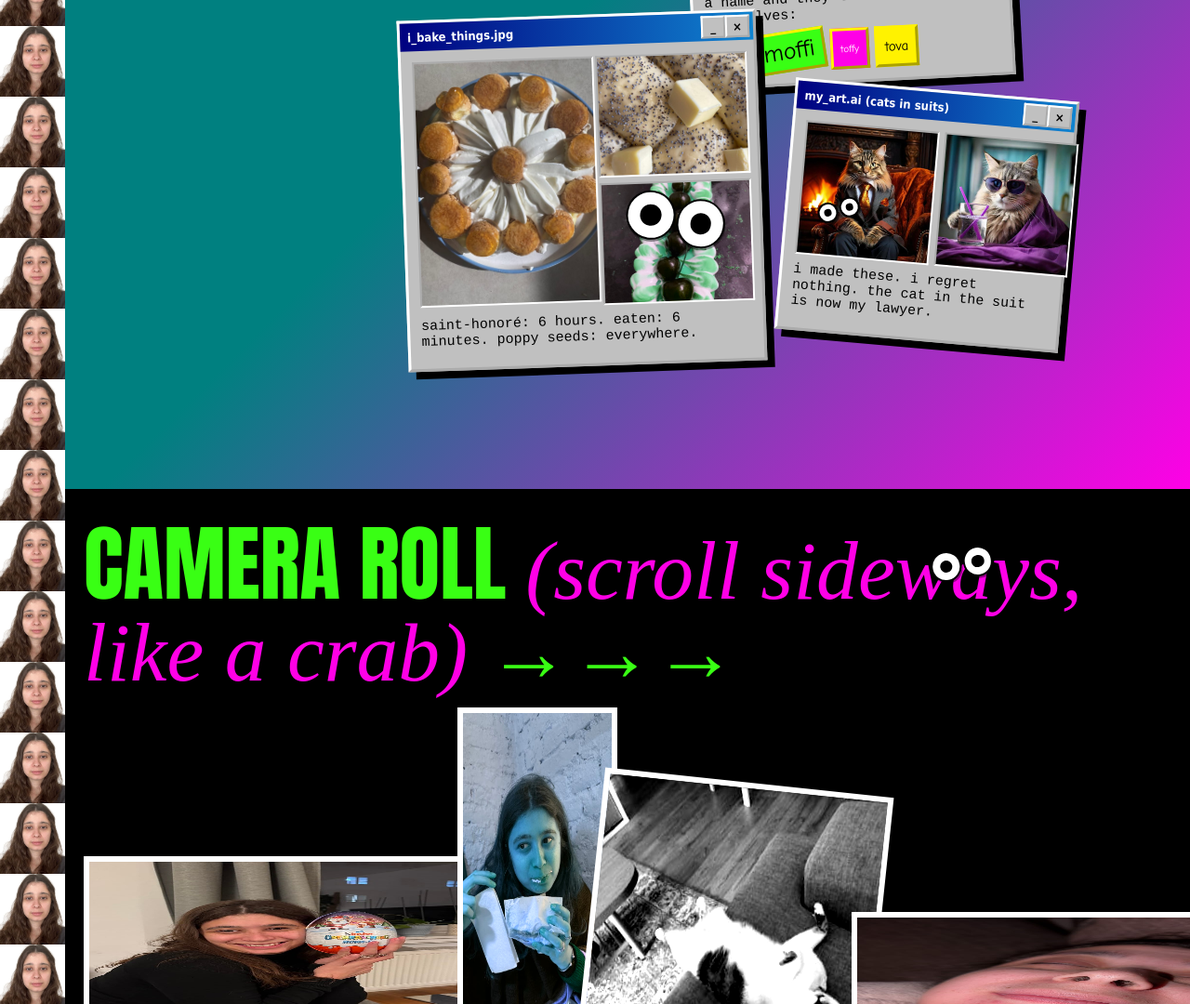
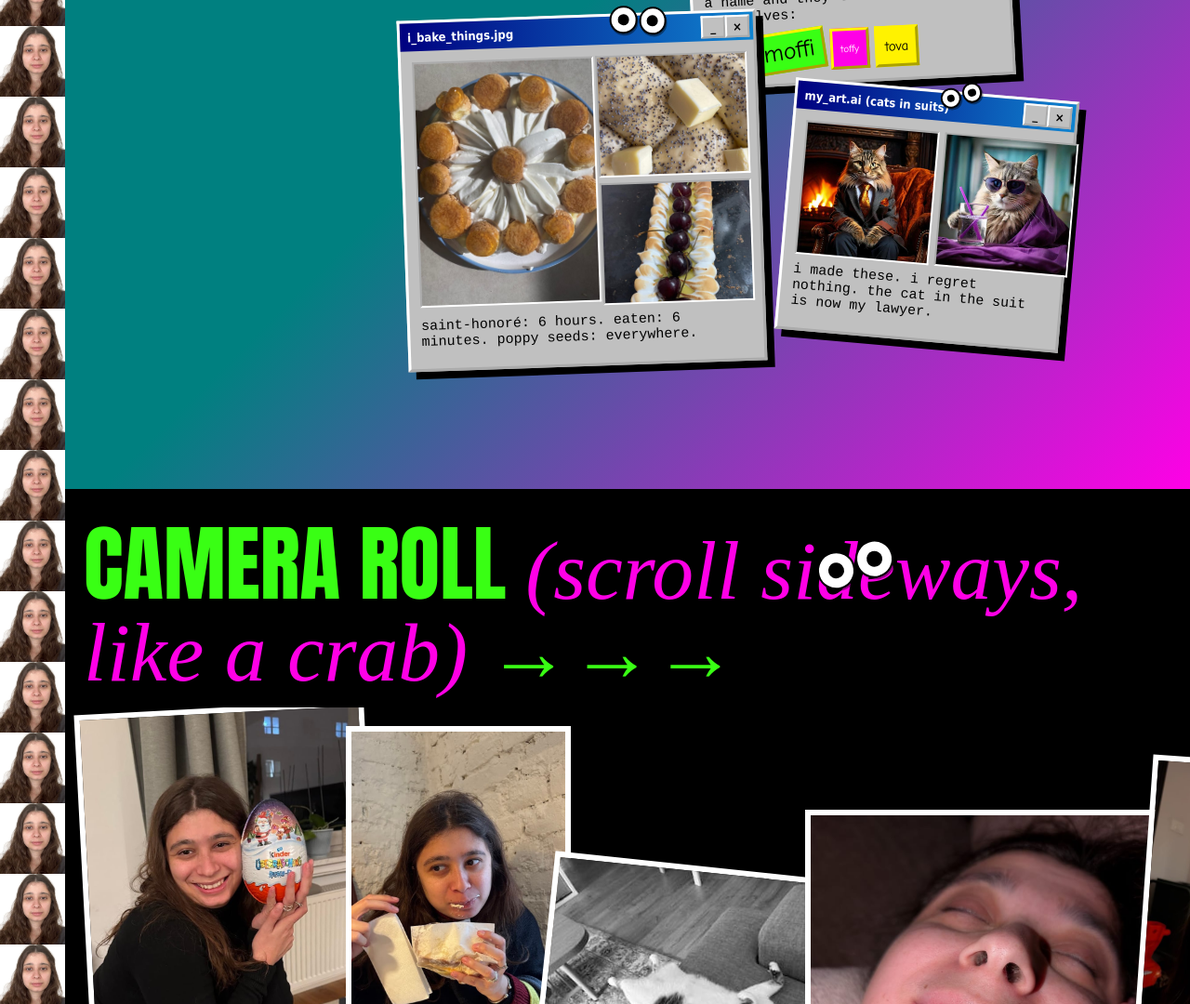
Before and after one commit to altmandania-ui/hit1, a website: page index.html in a window 1280 px wide. Shown: the part 1720-2800 px from the top of the page at 93% size. Drawn offline with Linux system fonts and the light colour scheme; a web font is replaced by a local one.

Commit message:
Stop distorting Dania's real photos
Real photos keep their proportions and colours (no stretching, inverting
or hue shifts); the weirdness stays in the layout. Googly eyes on
windows sit on the title bar so they never cover a face.

Co-Authored-By: Claude Opus 5.5 (1M context) <noreply@anthropic.com>

```diff
--- a/index.html
+++ b/index.html
@@ -57,7 +57,7 @@
   .tb button { width: 22px; height: 20px; padding: 0; border: 2px outset #fff; background: var(--gray); color: #000; font-weight: bold; line-height: 1; }
   .tb button:active { border-style: inset; }
   .wb { padding: 12px; }
-  .wb img { width: 100%; height: 230px; object-fit: fill; border: 2px inset #fff; }
+  .wb img { width: 100%; height: 230px; object-fit: cover; object-position: 50% 25%; border: 2px inset #fff; }
   .wb h2 { margin: 6px 0; font-family: 'Permanent Marker', cursive; font-weight: 400; font-size: 30px; line-height: 1; color: var(--blue); }
   .wb p { margin: 8px 0; }
   .mirror { transform: scaleX(-1); display: inline-block; }
@@ -69,7 +69,6 @@
   .chip.on { filter: invert(1); }
   .catgrid { display: grid; grid-template-columns: 1fr 1fr; gap: 4px; }
   .catgrid img { width: 100%; height: 120px; object-fit: cover; border: 2px inset #fff; }
-  .catgrid img:nth-child(2) { object-fit: fill; }
   .catgrid img.shake { animation: catshake .5s; }
   @keyframes catshake { 20%, 60% { transform: rotate(-12deg) scale(1.15); } 40%, 80% { transform: rotate(12deg) scale(1.15); } }
   .winbtn { border: 3px outset #fff; background: var(--gray); padding: 6px 14px; font-family: Tahoma, sans-serif; position: relative; transition: left .15s, top .15s; left: 0; top: 0; }
@@ -83,13 +82,13 @@
   .roll { display: flex; align-items: flex-end; gap: 0; overflow-x: auto; padding: 0 20px 20px; scrollbar-color: var(--pink) var(--lime); }
   .roll figure { margin: 0 -30px 0 0; flex: none; position: relative; transition: transform .3s; }
   .roll figure:hover { z-index: 3; transform: scale(1.12) rotate(-4deg); }
-  .roll img { object-fit: fill; border: 6px solid #fff; }
-  .roll figure:nth-child(1) img { width: 420px; height: 220px; }
-  .roll figure:nth-child(2) img { width: 160px; height: 380px; filter: hue-rotate(180deg); }
-  .roll figure:nth-child(3) img { width: 300px; height: 300px; filter: grayscale(1) contrast(1.8); rotate: 6deg; }
-  .roll figure:nth-child(4) img { width: 500px; height: 160px; }
-  .roll figure:nth-child(5) img { width: 230px; height: 330px; filter: invert(1); }
-  .roll figure:nth-child(6) img { width: 380px; height: 260px; filter: saturate(4); rotate: -5deg; }
+  .roll img { object-fit: cover; object-position: 50% 25%; border: 6px solid #fff; }
+  .roll figure:nth-child(1) img { width: 300px; height: 400px; rotate: -3deg; }
+  .roll figure:nth-child(2) img { width: 230px; height: 380px; }
+  .roll figure:nth-child(3) img { width: 300px; height: 230px; filter: grayscale(1); rotate: 6deg; }
+  .roll figure:nth-child(4) img { width: 380px; height: 290px; }
+  .roll figure:nth-child(5) img { width: 270px; height: 340px; rotate: 4deg; }
+  .roll figure:nth-child(6) img { width: 300px; height: 380px; rotate: -5deg; }
   .roll figcaption { position: absolute; left: 10px; bottom: -14px; background: var(--yellow); font-family: 'Comic Sans MS', cursive; font-size: 14px; padding: 2px 6px; border: 2px solid #000; max-width: 90%; }
   .roll figure.spin img { animation: spin 1s cubic-bezier(.5,-0.5,.5,1.5); }
   @keyframes spin { to { rotate: 720deg; } }
@@ -117,7 +116,7 @@
   .hero h2 span:nth-child(5n+4) { font-family: 'Permanent Marker', cursive; color: var(--pink); rotate: -12deg; font-size: .7em; }
   .hero h2 span:nth-child(5n)   { font-family: 'Courier New', monospace; color: #000; background: var(--yellow); font-size: .5em; }
   .hero p { font-family: Arial, sans-serif; font-size: 13px; max-width: 18ch; margin: 30px 0 0 auto; text-align: justify; }
-  .hero .face { position: absolute; left: 40%; bottom: -40px; width: 300px; height: 140px; object-fit: fill; rotate: -8deg; border: 10px solid var(--pink); }
+  .hero .face { position: absolute; left: 40%; bottom: -40px; width: 330px; height: 220px; object-fit: cover; rotate: -8deg; border: 10px solid var(--pink); }
   .blink { animation: blink 1s steps(1) infinite; }
   @keyframes blink { 50% { visibility: hidden; } }
 
@@ -245,7 +244,7 @@
   <div class="win faller" id="fcats" style="left: 20%; top: 560px; width: 360px; rotate: 1deg">
     <div class="tb"><span>facts.zip (corrupted)</span><span><button aria-label="Minimize">_</button><button aria-label="Close" class="x">×</button></span></div>
     <div class="wb">
-      <img src="images/me-sleep.jpg" alt="Me fast asleep, face squished into my hands" style="height: 150px; object-fit: fill">
+      <img src="images/me-sleep.jpg" alt="Me fast asleep, face squished into my hands" style="height: 180px">
       <p><b>FUN FACT:</b> <span id="fact">i have 4 cats and their names rhyme. mostly.</span></p>
       <button class="winbtn" id="nextFact">Next fact</button>
     </div>
@@ -291,7 +290,7 @@
       <div style="display:grid; grid-template-columns: 1.2fr 1fr; gap:6px">
         <img src="images/bake-cake.jpg" alt="A homemade Saint-Honoré cake with cream and choux puffs" style="height:260px; object-fit:cover; grid-row: span 2">
         <img src="images/bake-dough.jpg" alt="Dough with poppy seeds and cubes of butter" style="height:127px; object-fit:cover">
-        <img src="images/bake-cherry.jpg" alt="A long pastry topped with meringue and cherries" style="height:127px; object-fit:cover; filter:hue-rotate(90deg)">
+        <img src="images/bake-cherry.jpg" alt="A long pastry topped with meringue and cherries" style="height:127px; object-fit:cover">
       </div>
       <p>saint-honoré: 6 hours. eaten: 6 minutes. poppy seeds: everywhere.</p>
     </div>
@@ -544,8 +543,11 @@
     if (getComputedStyle(host).position === 'static') host.style.position = 'relative';
     const e = document.createElement('div');
     e.className = 'eyes'; e.setAttribute('aria-hidden', 'true');
-    e.style.left = 8 + Math.random() * 75 + '%'; e.style.top = 10 + Math.random() * 60 + '%';
-    e.style.setProperty('--s', 16 + Math.random() * 34 + 'px');
+    // on windows the eyes sit on the title bar so they never cover a real face
+    const onWin = host.classList.contains('win');
+    e.style.left = (onWin ? 35 + Math.random() * 30 : 8 + Math.random() * 75) + '%';
+    e.style.top = onWin ? '-10px' : 10 + Math.random() * 60 + '%';
+    e.style.setProperty('--s', (onWin ? 16 + Math.random() * 12 : 16 + Math.random() * 34) + 'px');
     e.style.setProperty('--r', (Math.random() * 40 - 20).toFixed(0) + 'deg');
     e.innerHTML = '<span class="eye"><i></i></span><span class="eye"><i></i></span>';
     host.appendChild(e);
```
